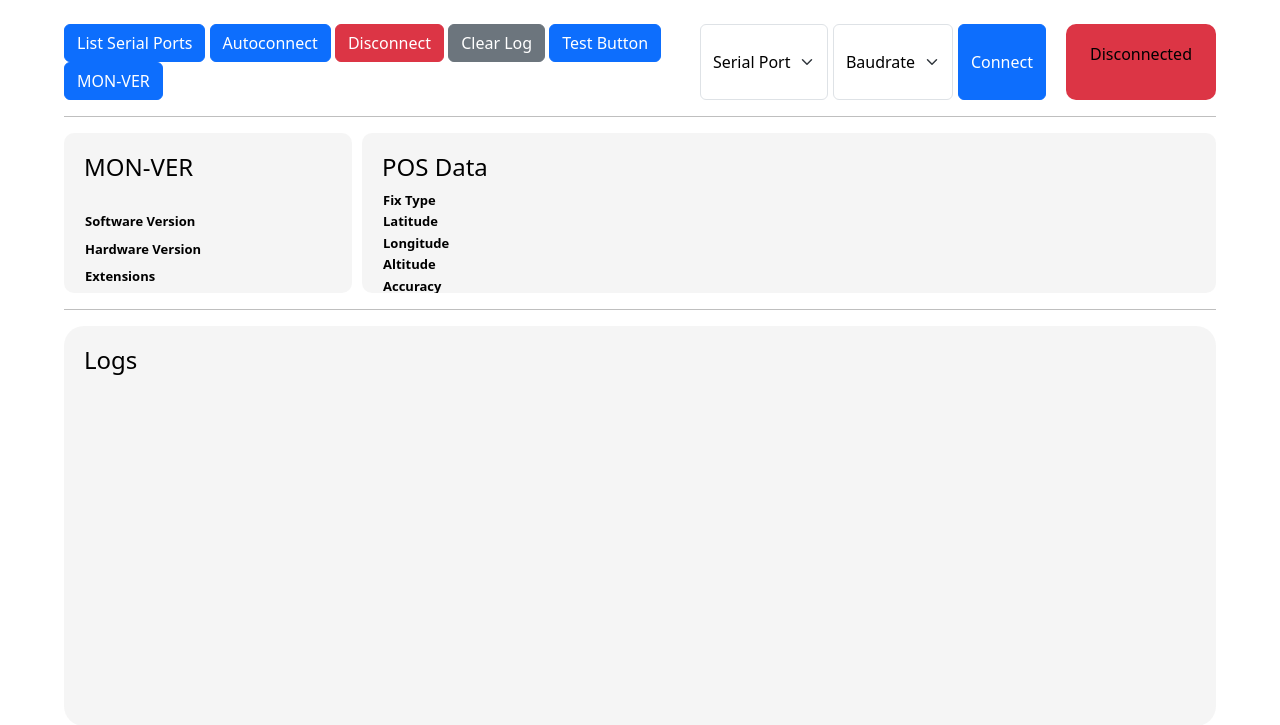
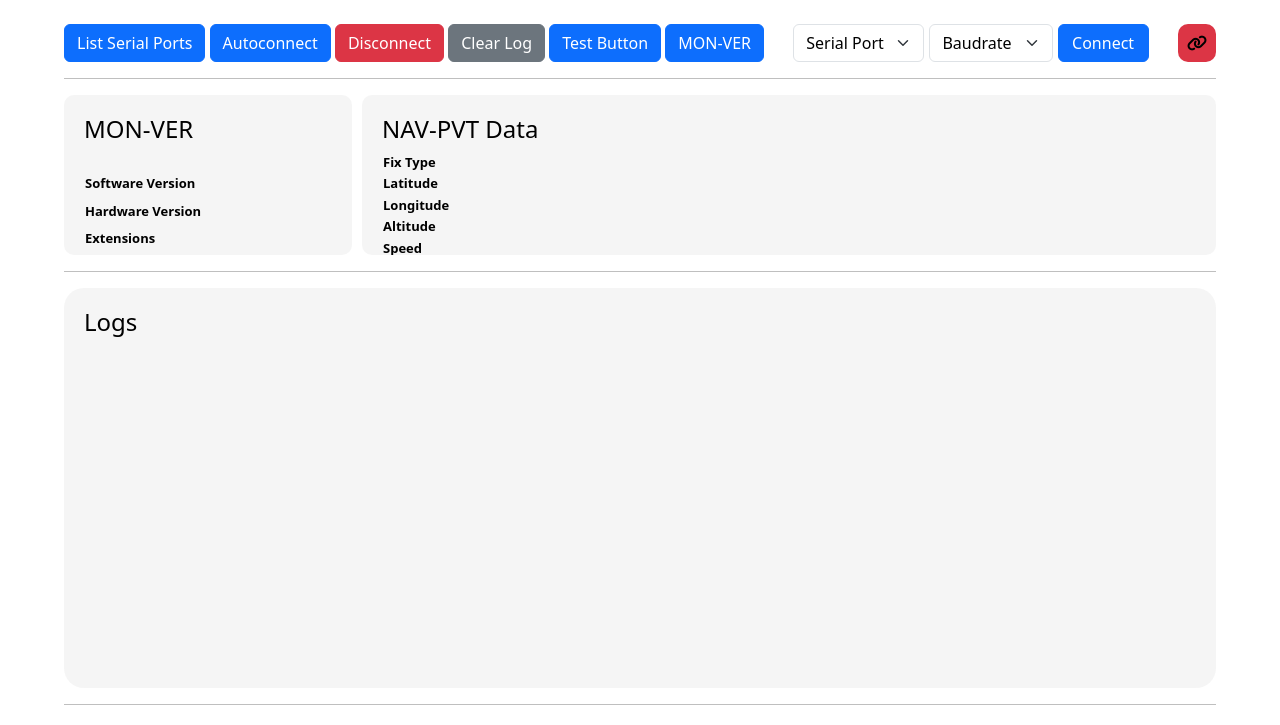
Before and after one commit to nycto404/u-ctrl, a Flask app: page / in a window 1280 px wide. Shown: the part 50-775 px from the top of the page. Run offline with Flask 3, Linux system fonts and the light colour scheme; lists and menus that the app fills with data are empty; some libraries are stand-ins or nearby versions.

Commit message:
Added receiver output and NAV PVT data

```diff
--- a/app.py
+++ b/app.py
@@ -69,8 +69,11 @@ def mon_ver():
     payload = ubxlib.poll_mon_ver(stream)
     emit('mon-ver', {'data': payload})
 
+@socketio.on('log_rx_output')
+def log_rx_output():
+    print('log_rx_output')
+    ubxlib.log_rx_output(stream, socketio)
 
-#Log rx
 
 
 
--- a/lib/ubxlib.py
+++ b/lib/ubxlib.py
@@ -172,91 +172,30 @@ def poll_mon_ver(stream):
         print(parsed_data.extension_07.decode())
         return payload
 
+def log_rx_output(stream, socketio = None):
+    ubr = UBXReader(stream, protfilter=NMEA_PROTOCOL | UBX_PROTOCOL)
+    while stream:
+        raw_data, parsed_data = ubr.read()
+        print(raw_data)
+        print(parsed_data)
 
+        # IF NAV-PVT is found, create dictionary for easy handling on client side
+        if 'PVT' in str(parsed_data):
+            pvt_data = {
+                        'fix_type': parsed_data.fixType,
+                        'lat': parsed_data.lat,
+                        'lon': parsed_data.lon,
+                        'height': parsed_data.height,
+                        'speed': parsed_data.gSpeed
+            }
+            print(f'NAV-PVT data: {pvt_data}')
+            if socketio:
+                socketio.emit('nav-pvt', {'data': pvt_data})
 
-
-
-
-
-
-
-
-
-def log_receiver(socketio=None):
-    '''Get position and fixtype from NAV-PVT msg'''
-    connection_info = auto_connect_receiver()
-    try:
-        stream = connection_info[2]
-        ubr = UBXReader(stream, protfilter=2)
-    except Exception as e:
-        traceback_str = traceback.format_exc()
-        print(traceback_str)
-
-    while True:
-        try:
-            # Read raw data and parsed data
-            (raw_data, parsed_data) = ubr.read()
-            # Parse the raw data
-            msg = UBXReader.parse(raw_data)
-            print(parsed_data)
-            # If NAV-PVT msg found, parse lat lon values and write them to the file
-            if ("NAV-PVT" in str(msg)):
-                print(msg.lat, msg.lon, msg.fixType)
-                coordinates.append([msg.lat, msg.lon])
-                google_maps_link = "https://www.google.com/maps?q=" + str(msg.lat) + "," + str(msg.lon)
-                print(msg, msg.lat, msg.lon, msg.fixType, google_maps_link)
-                socketio.emit()
-            ###############################################################
-        except Exception as e:
-            tb = traceback.format_exc()
-            print(tb)
-
-def get_nav_pvt(stream):
-    try:
-        ubr = UBXReader(stream, protfilter= NMEA_PROTOCOL | UBX_PROTOCOL)
-        nav_pvt = UBXMessage(b'NAV', b'PVT', 2)
-        print(nav_pvt)
-
-        while True:
-            raw_data, parsed_data = ubr.read()
-            #print(raw_data)
-            #print(parsed_data)
-            if "PVT" in str(parsed_data):
-                print("\nPVT found!")
-                print(parsed_data)
-                return parsed_data
-
-
-    except Exception as e:
-        traceback_str = traceback.format_exc()
-        print(traceback_str)
-
-def poll_ubx_msg(msg_class, msg_id):
-    # Construct the UBX message
-    msg = UBXMessage(msg_class, msg_id, 2)
-    print(f'Message: {msg}')
-
-    # Connect to the receiver
-    connection_info = auto_connect_receiver()
-    stream = connection_info[2]
-    ubr = UBXReader(stream)
-
-    output = msg.serialize()
-    print(f'Output: {output}')
-    stream.write(output)
-
-    time.sleep(0.1)
-    response = stream.read(10000)
-    print(f'Response: {response}')
-    raw_data, parsed_data = ubr.read()
-
-    print(f'Raw Data: {raw_data}')
-    print(f'Parsed Data: {parsed_data}')
+        if socketio:
+            socketio.emit('log_rx_output', {'data': str(parsed_data)})
 
 if __name__ == "__main__":
-    #serial_ports = list_available_serial_ports()
-    #com_port, baudrate = get_receiver_connection_info(serial_ports)
-    #log_receiver(com_port, baudrate)
-    #log_receiver()
-    #get_nav_pvt()
-    poll_ubx_msg("MON", "MON-VER")
+    print('Script only exectution')
+    stream = auto_connect_receiver()[2]
+    log_rx_output(stream)
--- a/static/scripts/app.js
+++ b/static/scripts/app.js
@@ -95,13 +95,11 @@ let disconnectRx = () => {
 
 
 let clearLog = () => {
-    logContainer.textContent = "";
+    console.log('clearLog')
+    $('.log-container p').remove();
 }
 
-
-
-
-let isRxConnected = () => {
+function isRxConnected() {
     console.log('isRxConnected');
     socket.emit('is_rx_connected');
 }
@@ -113,16 +111,15 @@ socket.on('rx_connection_status', function(data) {
         $(".connection-status").css({
             "background-color": "#1adb61"
         });
-        $("#connection-status").text("Connected");
         autoConnectButton.disabled = true;
         connectButton.disabled = true;
         disconnectButton.disabled = false;
-        monVer();
+        //monVer();
+        logRxOutput();
     } else {
         $(".connection-status").css({
             "background-color": "#e3103a"
         });
-        $("#connection-status").text("Disconnected");
         autoConnectButton.disabled = false;
         connectButton.disabled = false;
         disconnectButton.disabled = true;
@@ -157,6 +154,32 @@ socket.on('mon-ver', function(data) {
     }
 })
 
+let logRxOutput = () => {
+    console.log('logRxOutpu9t');
+    socket.emit('log_rx_output');
+}
+
+socket.on('log_rx_output', function(data) {
+    console.log('log_rx_output');
+    console.log(data['data']);
+    let newLogEntry = document.createElement('p');
+    newLogEntry.textContent = data['data'];
+    logContainer.appendChild(newLogEntry);
+    logContainer.scrollTop = logContainer.scrollHeight;
+})
+
+socket.on('nav-pvt', function(data) {
+    $('.nav-pvt-data-table td').remove()
+    console.log('nav-pvt');
+    console.log(data['data'])
+    Object.keys(data['data']).forEach(key => {
+        let newEntry = document.createElement('td');
+        newEntry.textContent = data['data'][key];
+        document.getElementById(key).appendChild(newEntry);
+    })
+})
+
+
 listSerialPorts();
 isRxConnected();
 
--- a/static/style/style.css
+++ b/static/style/style.css
@@ -86,7 +86,7 @@ a {
 .controls {
     width: 100%;
     display: grid;
-    grid-template-columns: auto  auto 150px;
+    grid-template-columns: auto  auto auto;
     column-gap: 20px;
 }
 
@@ -104,9 +104,10 @@ a {
 
 .connection-status {
     height: auto;
-    width: auto;
+    width: 38px;
     display: flex;
     justify-content: center;
+    justify-self: right;
     align-items: center;
     background-color: #dc3545;
     border-radius: 10px;
@@ -122,7 +123,7 @@ a {
     border-color: white;
 }
 
-.receiver-info, .pos-data {
+.receiver-info, .nav-pvt-data {
     display: grid;
     grid-template-columns: auto;
     border-radius: 10px;
@@ -132,7 +133,7 @@ a {
     padding: 20px;
 }
 
-.receiver-info, .pos-data p {
+.receiver-info, .nav-pvt-data p {
     padding-bottom: 2px;
 }
 
--- a/templates/index.html
+++ b/templates/index.html
@@ -34,7 +34,8 @@
 
 
         <div class="connection-status">
-            <p id="connection-status">Disconnected</p>
+            <!-- <p id="connection-status">Disconnected</p> -->
+            <i class="fa-solid fa-link"></i>
         </div>
     </div>
     <hr>
@@ -55,23 +56,23 @@
             </table>
         </div>
 
-        <div class="pos-data">
-            <h4>POS Data</h4>
-            <table class="pos-data-table">
-                <tr>
+        <div class="nav-pvt-data">
+            <h4>NAV-PVT Data</h4>
+            <table class="nav-pvt-data-table" id="nav-pvt-data-table">
+                <tr id="fix_type">
                     <th>Fix Type</th>
                 </tr>
-                <tr>
+                <tr id="lat">
                     <th>Latitude</th>
                 </tr>
-                <tr>
+                <tr id="lon">
                     <th>Longitude</th>
                 </tr>
-                <tr>
+                <tr id="height">
                     <th>Altitude</th>
                 </tr>
-                <tr>
-                    <th>Accuracy</th>
+                <tr id="speed">
+                    <th>Speed</th>
                 </tr>
 
             </table>
```
